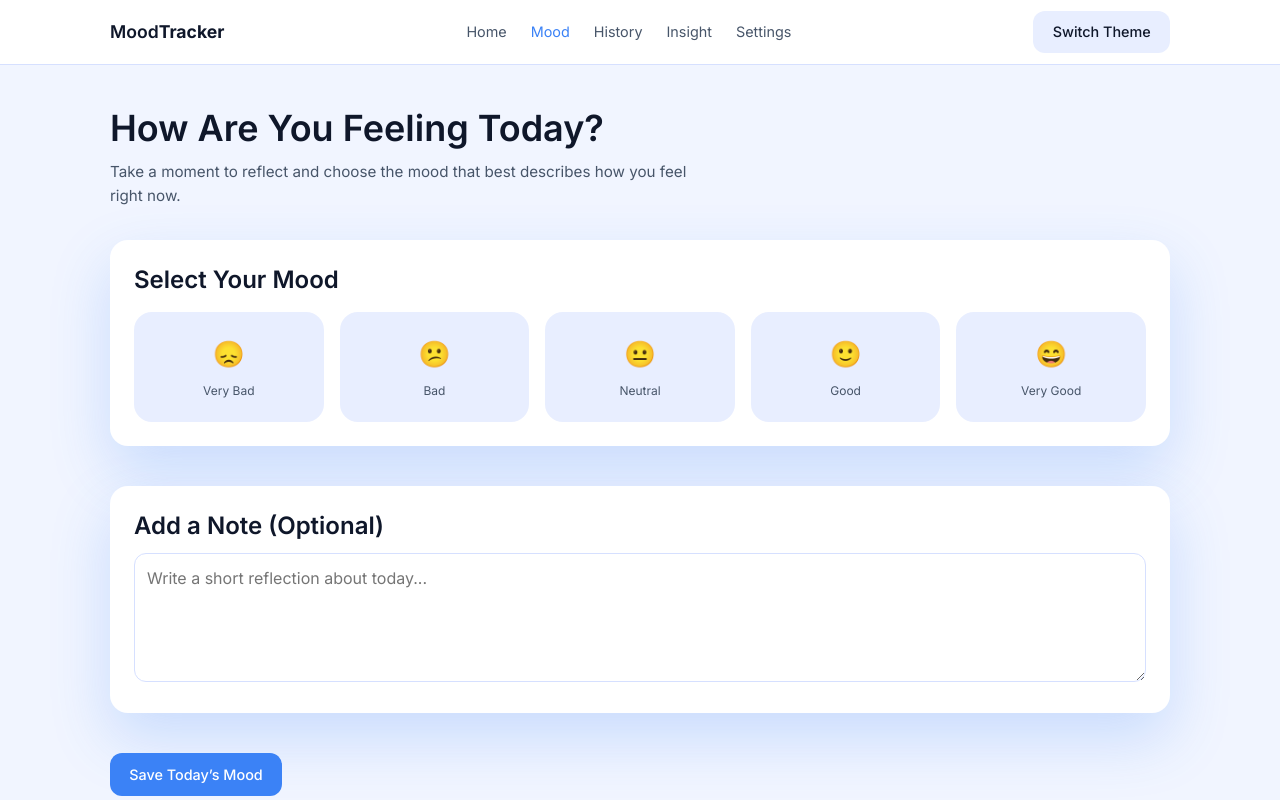
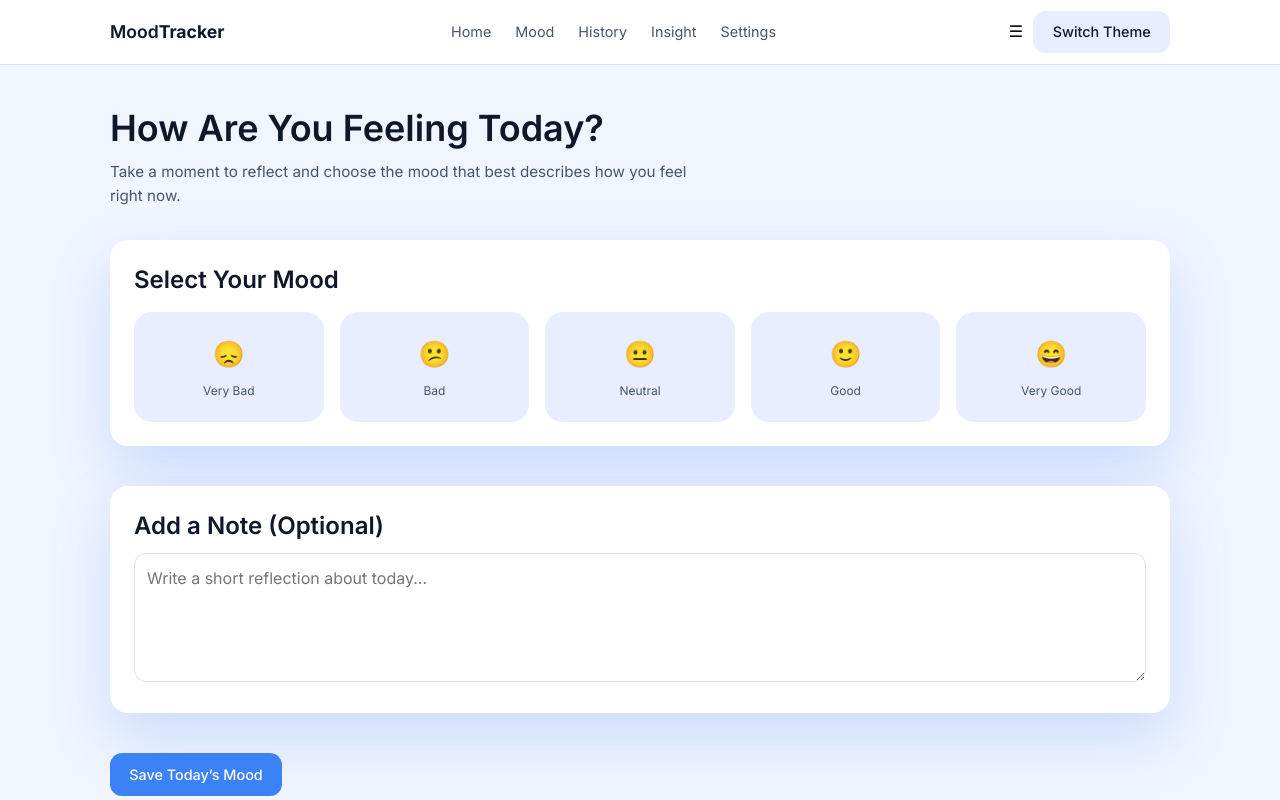
Before and after one commit to JunggleVincent81/mood-tracker, a plain HTML site: page mood.html in a window 1280 px wide. Shown: the top 800 px of the page. Drawn offline with Linux system fonts and the light colour scheme.

Commit message:
Update mood.html

```diff
--- a/mood.html
+++ b/mood.html
@@ -23,23 +23,35 @@
   <!-- ================= NAVBAR ================= -->
  <header class="navbar">
   <div class="container navbar-content">
+
+    <!-- LOGO -->
     <div class="logo">
       <span>Mood</span><strong>Tracker</strong>
     </div>
 
-      <nav class="nav-links">
+    <!-- NAV (DESKTOP & MOBILE MENU) -->
+    <nav class="nav-links" id="navLinks">
       <a href="index.html">Home</a>
-        <a href="mood.html" class="active">Mood</a>
+      <a href="mood.html">Mood</a>
       <a href="history.html">History</a>
       <a href="insight.html">Insight</a>
       <a href="settings.html">Settings</a>
     </nav>
 
+    <!-- RIGHT ACTIONS -->
+    <div class="nav-actions">
+      <button class="hamburger" id="hamburgerBtn" aria-label="Menu">
+        ☰
+      </button>
+
       <button id="themeToggle" class="btn-secondary">
         Switch Theme
       </button>
     </div>
+
+  </div>
 </header>
+
 
   <!-- ================= MAIN ================= -->
   <main class="page">
```
Lines whose indentation alone changed are shown as unchanged.
